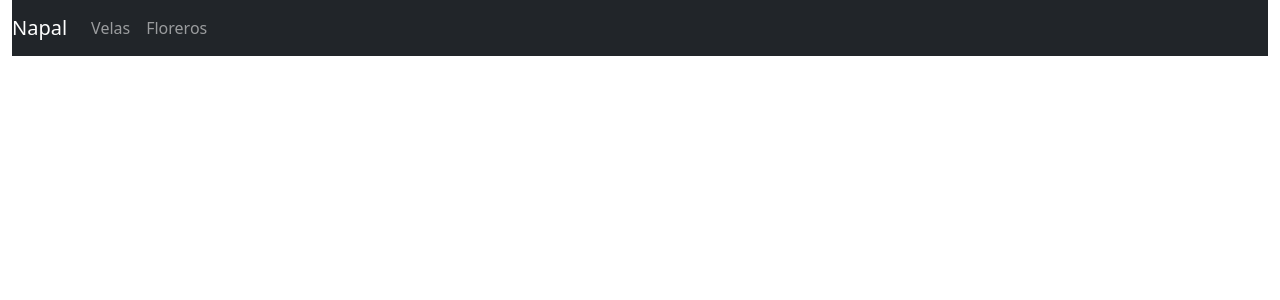
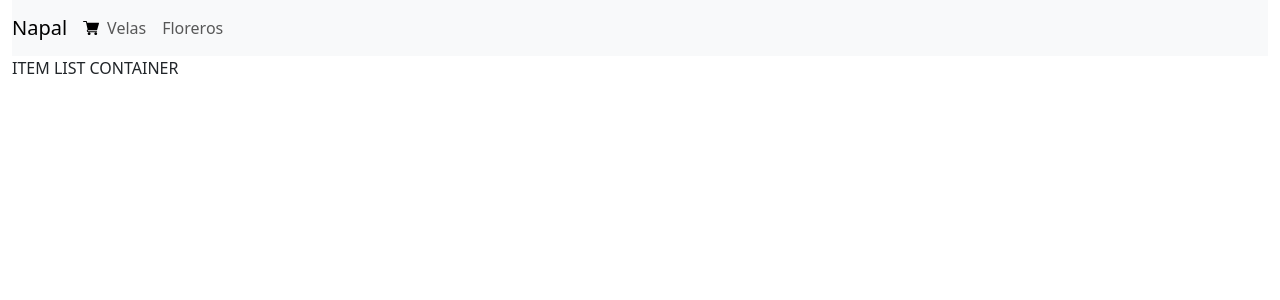
Before and after one commit to Luchitos/coderhouse-reactJs, a React (Create React App) app in the folder ecommerce-napal/: page / in a window 1280 px wide. Shown: the top 300 px of the page. Built offline with nearby package versions, Linux system fonts and the light colour scheme.

Commit message:
Entrega 4

```diff
--- a/ecommerce-napal/package.json
+++ b/ecommerce-napal/package.json
@@ -3,6 +3,7 @@
   "version": "0.1.0",
   "private": true,
   "dependencies": {
+    "@fortawesome/react-fontawesome": "^0.1.15",
     "@testing-library/jest-dom": "^5.14.1",
     "@testing-library/react": "^11.2.7",
     "@testing-library/user-event": "^12.8.3",
--- a/ecommerce-napal/src/App.js
+++ b/ecommerce-napal/src/App.js
@@ -1,13 +1,16 @@
 
 import './App.css';
-import NavBar from './components/NavBar';
+import NavBar from './components/NavBar/NavBar';
+import ItemListContainer from './components/ItemListContainer/ItemListContainer';
+import CartWidget from './components/CartWidget/CartWidget';
 
 function App() {
   return (
     <div className="container-fluid">
       <div className="row">
         <div className="col-md-12">
-        <NavBar></NavBar>
+          <NavBar></NavBar>
+          <ItemListContainer></ItemListContainer>
         </div>
       </div>
     </div>
--- /dev/null
+++ b/ecommerce-napal/src/components/CartWidget/CartWidget.jsx
@@ -0,0 +1,9 @@
+
+import {ReactComponent as ShoppingCart}  from '../../img/shopping-cart.svg'
+// src\img\shopping-cart.svg
+const CartWidget = () => {
+    return <>
+        <ShoppingCart/>
+    </>
+}
+export default CartWidget
--- /dev/null
+++ b/ecommerce-napal/src/components/ItemListContainer/ItemListContainer.jsx
@@ -0,0 +1,10 @@
+import { useEffect } from "react"
+
+const ItemListContainer = () => {
+    //Se suscribe a una variable
+    useEffect( () => {
+
+    }, [])
+    return <p>ITEM LIST CONTAINER </p>
+}
+export default ItemListContainer
--- a/ecommerce-napal/src/components/NavBar.jsx
+++ /dev/null
@@ -1,24 +0,0 @@
-export default function navBar() {
-    const handleClick = (event) =>{
-        console.log(event);
-    }
-    return (<>
-			<nav className="navbar navbar-expand-lg navbar-dark bg-dark">
-
-                 <button onClick={handleClick} className="navbar-toggler" type="button" data-toggle="collapse" data-target="#bs-example-navbar-collapse-1">
-                     <span className="navbar-toggler-icon">NAPAL</span>
-                 </button> <a onClick={handleClick} className="navbar-brand" href="#">Napal</a>
-                 <div className="collapse navbar-collapse" id="bs-example-navbar-collapse-1">
-                     <ul className="navbar-nav">
-                         <li className="nav-item active">
-                              <a className="nav-link" href="#">Velas <span className="sr-only"></span></a>
-                         </li>
-                         <li className="nav-item">
-                              <a className="nav-link" href="#">Floreros</a>
-                         </li>
-                     </ul>
-                 </div>
-             </nav>
-    </>)
-
-}
--- /dev/null
+++ b/ecommerce-napal/src/components/NavBar/NavBar.jsx
@@ -0,0 +1,37 @@
+import "./NavBar.css"
+import CartWidget from "../CartWidget/CartWidget";
+
+// const NavBar = () => {
+//     return <>
+
+//     </>
+// }
+
+
+export default function NavBar() {
+    const handleClick = (event) => {
+        console.log(event);
+    }
+    return (<>
+        <nav className="navbar navbar-expand-lg navbar-light bg-light">
+
+            <button onClick={handleClick} className="navbar-toggler" type="button" data-toggle="collapse" data-target="#bs-example-navbar-collapse-1">
+                <span className="navbar-toggler-icon">NAPAL</span>
+            </button> <a onClick={handleClick} className="navbar-brand" href="#">Napal</a>
+            <CartWidget></CartWidget>
+            <div className="collapse navbar-collapse" id="bs-example-navbar-collapse-1">
+                <ul className="navbar-nav">
+                    <li className="nav-item active">
+                        <a className="nav-link" href="#">Velas <span className="sr-only"></span></a>
+                    </li>
+                    <li className="nav-item">
+                        <a className="nav-link" href="#">Floreros</a>
+                    </li>
+                </ul>
+            </div>
+        </nav>
+
+    </>)
+
+}
+// export default NavBar
```
Also changed, not shown: ecommerce-napal/src/components/NavBar/NavBar.css (added), ecommerce-napal/src/img/shopping-cart.svg (added), 1 other file (tests, documents, lock files or other folders).
